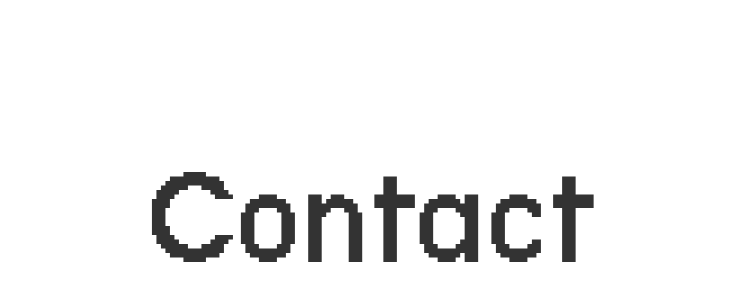
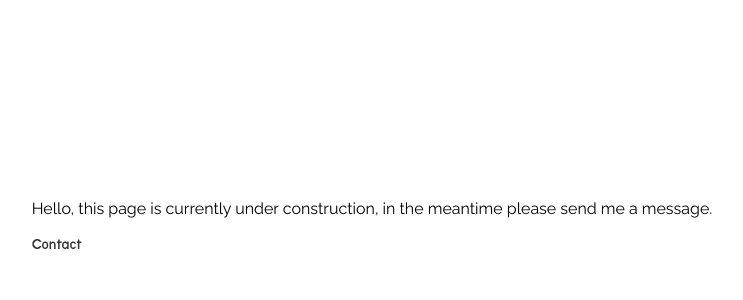
Before and after one commit to johndlopez/johndlopez.github.io, a plain HTML site: page index.html in a window 1280 px wide. Shown: the part 190-490 px from the top of the page, without its empty margins (268-1011 px from the left). Drawn offline with Linux system fonts and the light colour scheme.

Commit message:
updated with simple greeting

```diff
--- a/index.html
+++ b/index.html
@@ -6,9 +6,13 @@
   <meta http-equiv="X-UA-Compatible" content="ie=edge">
   <link rel="stylesheet" type="text/css" href="font/stylesheet.css">
   <link rel="stylesheet" type="text/css" href="style.css">
+  <link href="https://fonts.googleapis.com/css?family=Raleway" rel="stylesheet">
   <title>Document</title>
 </head>
 <body>
-  <div id="sayhi"><a href="mailto:info@johndavidlopez.com">Contact</a></div>
+  <div id="sayhi">
+    <p>Hello, this page is currently under construction, in the meantime please send me a message.</p>
+      <a href="mailto:info@johndavidlopez.com">Contact</a>
+  </div>
 </body>
 </html>
--- a/style.css
+++ b/style.css
@@ -1,6 +1,7 @@
 body, html {
   height: 100%;
   display: grid;
+  font-family: 'Raleway', sans-serif;
 }
 span {
   margin: auto;
@@ -9,15 +10,15 @@ span {
 a {
   text-decoration: none;
   color: #333;
+  font-family: 'terminal_grotesque';
+
 }
 
 #sayhi {
-  font-family: 'terminal_grotesque';
-  font-size: 9rem;
   margin: auto;
 }
 
-#sayhi:hover {
+a:hover {
   opacity: 0;
   animation: ablink 0.06s linear infinite;
 }
```
